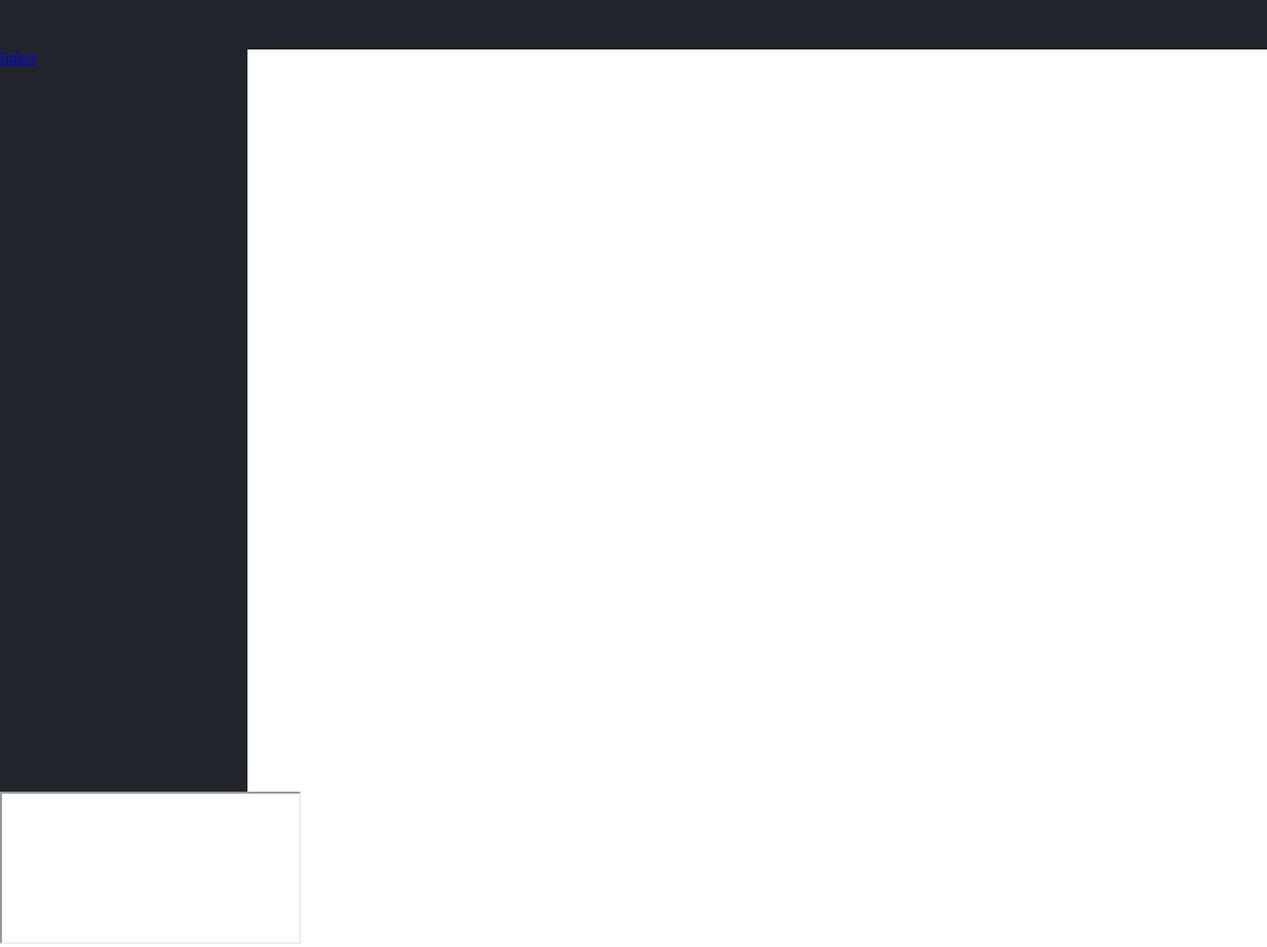
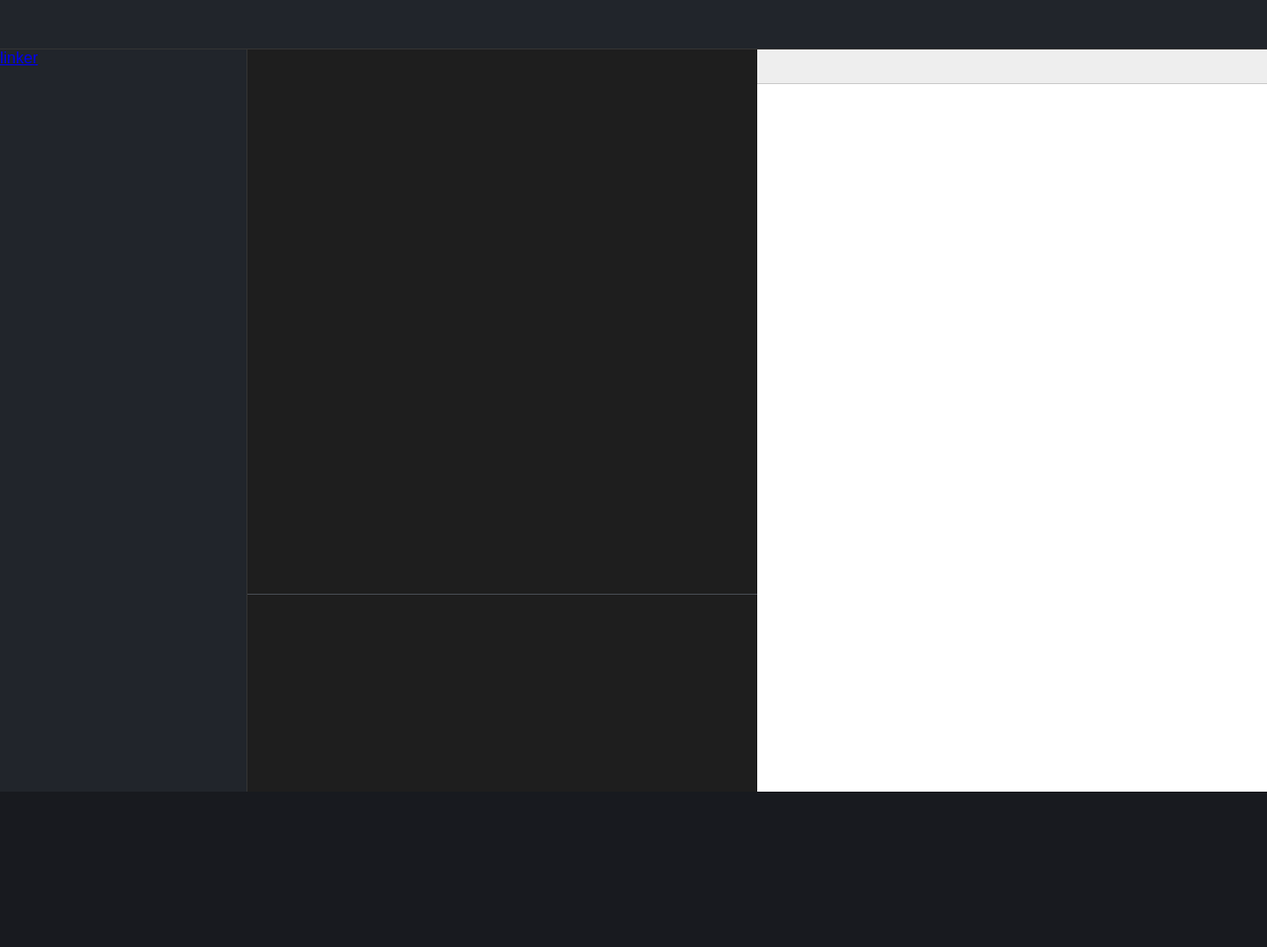
Before and after one commit to Mochaharpy/preview, a plain HTML site: page index.html in a window 1280 px wide. Shown: the whole page at 99% size. After the commit the page ends 800 px from the top, so only its background shows below. Drawn offline with Linux system fonts and the light colour scheme.

Commit message:
committed from vscode

```diff
--- a/index.html
+++ b/index.html
@@ -12,6 +12,7 @@
     <a href="/preview-project/index.html">linker</a>
   </div>
   <div id="monaco-anchor"></div>
+  <div id="console"></div>
   <div id="preview-area">
     <div id="address-bar"></div>
     <iframe id="previewer"></iframe>
--- a/style.css
+++ b/style.css
@@ -1,21 +1,79 @@
 :root {
   --headerHeight: 50px;
+  --consoleHeight: 200px;
+  --sidebarWidth: 250px;
+  --bg-dark: #21252B;
+  --bg-darker: #181A1F;
+  --border-color: #333;
+}
+
+* {
+  box-sizing: border-box;
 }
 
 body {
   margin: 0;
-  height: 100vh;
+  height: 100dvh;
+  width: 100%;
+  display: grid;
+  grid-template-rows: var(--headerHeight) 1fr var(--consoleHeight);
+  grid-template-columns: var(--sidebarWidth) 1fr 1fr;
+  grid-template-areas:
+    "header header header"
+    "sidebar editor preview"
+    "sidebar console preview";
+  background-color: var(--bg-darker);
+  color: white;
+  font-family: sans-serif;
   overflow: hidden;
 }
 
 header {
-  background-color: #21252B;
-  width: 100%;
-  height: var(--headerHeight);
+  grid-area: header;
+  background-color: var(--bg-dark);
+  border-bottom: 1px solid var(--border-color);
+  display: flex;
+  align-items: center;
+  padding: 0 20px;
 }
 
 #fileTree {
-  height: calc(100% - var(--headerHeight));
-  width: 250px;
-  background-color: #21252B;
+  grid-area: sidebar;
+  background-color: var(--bg-dark);
+  border-right: 1px solid var(--border-color);
 }
+
+#monaco-anchor {
+  grid-area: editor;
+  background-color: #1e1e1e;
+}
+
+#console {
+  grid-area: console;
+  background-color: #1e1e1e;
+  border-top: 1px solid #464A50;
+}
+
+#preview-area {
+  grid-area: preview;
+  display: flex;
+  flex-direction: column;
+  background-color: #fff;
+}
+
+#address-bar {
+  height: 35px;
+  background-color: #eee;
+  color: #333;
+  display: flex;
+  align-items: center;
+  padding: 0 10px;
+  font-size: 12px;
+  border-bottom: 1px solid #ccc;
+}
+
+#previewer {
+  flex-grow: 1;
+  border: none;
+  width: 100%;
+}
```
